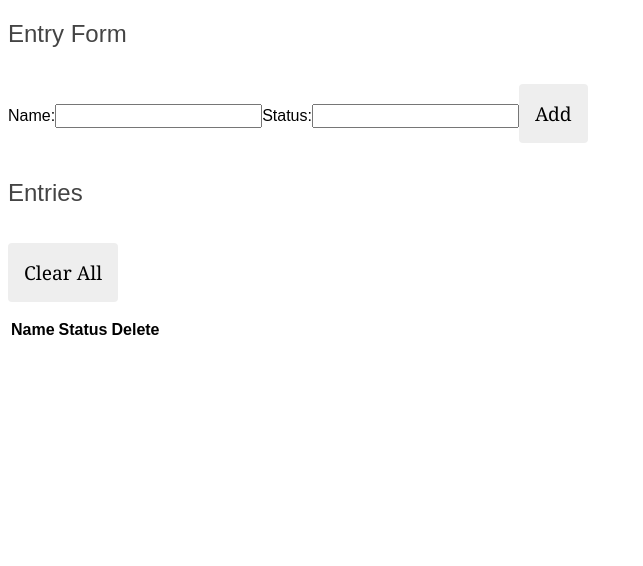
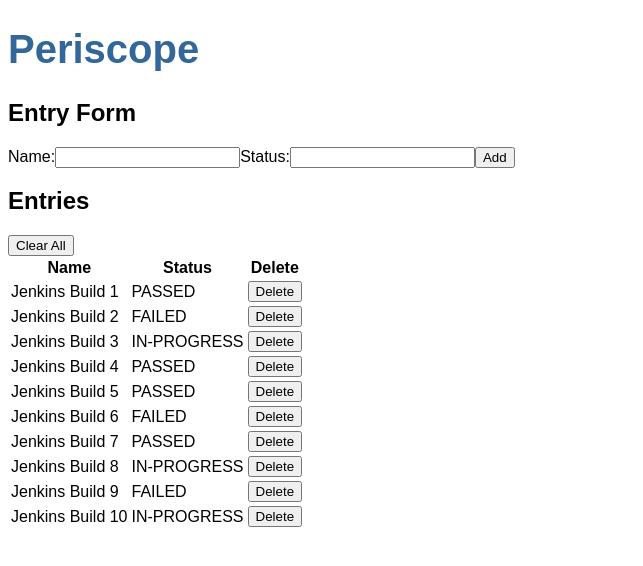
Before and after one commit to akfike/periscope-project, an Angular app: page / in a window 1280 px wide. Shown: the top 566 px of the page, without its empty margins (0-643 px from the left). Built offline with nearby package versions, Linux system fonts and the light colour scheme.

Commit message:
refactor/add component

```diff
--- a/src/app/app.component.html
+++ b/src/app/app.component.html
@@ -1,31 +1,3 @@
-<div>
-  <h2>Entry Form</h2>
-  <form (ngSubmit)="onSubmit()">
-    <label for="name">Name:</label>
-    <input type="text" id="name" [(ngModel)]="newEntry.name" name="name" required>
-    <label for="status">Status:</label>
-    <input type="text" id="status" [(ngModel)]="newEntry.status" name="status" required>
-    <button type="submit">Add</button>
-  </form>
-</div>
+<h1>{{title}}</h1>
 
-<div>
-  <h2>Entries</h2>
-  <button (click)="deleteAll()">Clear All</button>
-  <table>
-    <thead>
-      <tr>
-        <th>Name</th>
-        <th>Status</th>
-        <th>Delete</th>
-      </tr>
-    </thead>
-    <tbody>
-      <tr *ngFor="let entry of entries">
-        <td>{{entry.name}}</td>
-        <td>{{entry.status}}</td>
-        <td><button (click)="delete(entry)">Delete</button></td>
-      </tr>
-    </tbody>
-  </table>
-</div>
+<app-builds></app-builds>
--- a/src/app/app.component.ts
+++ b/src/app/app.component.ts
@@ -21,22 +21,5 @@
   styleUrls: ['./app.component.css']
 })
 export class AppComponent {
-  entries: Entry[] = [];
-  newEntry: Entry = { name: '', status: '' };
-
-  onSubmit(): void {
-    this.entries.push(this.newEntry);
-    this.newEntry = { name: '', status: '' };
-  }
-
-  delete(entry: Entry): void {
-    const index = this.entries.indexOf(entry);
-    if (index >= 0) {
-      this.entries.splice(index, 1);
-    }
-  }
-
-  deleteAll(): void {
-    this.entries = [];
-  }
+  title = "Periscope"
 }
--- a/src/app/app.module.ts
+++ b/src/app/app.module.ts
@@ -3,10 +3,12 @@
 import { FormsModule } from '@angular/forms';
 
 import { AppComponent } from './app.component';
+import { BuildsComponent } from './builds/builds.component';
 
 @NgModule({
   declarations: [
-    AppComponent
+    AppComponent,
+    BuildsComponent
   ],
   imports: [
     BrowserModule,
--- /dev/null
+++ b/src/app/build.ts
@@ -0,0 +1,4 @@
+export interface Build {
+    name: string;
+    status: string;
+}
--- /dev/null
+++ b/src/app/builds/builds.component.html
@@ -0,0 +1,30 @@
+<div>
+    <h2>Entry Form</h2>
+    <form (ngSubmit)="onSubmit()">
+      <label for="name">Name:</label>
+      <input type="text" id="name" [(ngModel)]="newBuild.name" name="name" required>
+      <label for="status">Status:</label>
+      <input type="text" id="status" [(ngModel)]="newBuild.status" name="status" required>
+      <button type="submit">Add</button>
+    </form>
+</div>
+<div>
+    <h2>Entries</h2>
+    <button (click)="deleteAll()">Clear All</button>
+    <table>
+        <thead>
+        <tr>
+            <th>Name</th>
+            <th>Status</th>
+            <th>Delete</th>
+        </tr>
+        </thead>
+        <tbody>
+        <tr *ngFor="let build of builds">
+            <td>{{build.name}}</td>
+            <td>{{build.status}}</td>
+            <td><button (click)="delete(build)">Delete</button></td>
+        </tr>
+        </tbody>
+    </table>
+</div>
--- /dev/null
+++ b/src/app/builds/builds.component.ts
@@ -0,0 +1,29 @@
+import { Component } from '@angular/core';
+import { Build } from '../build';
+import { BUILDS } from '../mock-builds';
+
+@Component({
+  selector: 'app-builds',
+  templateUrl: './builds.component.html',
+  styleUrls: ['./builds.component.css']
+})
+export class BuildsComponent {
+  builds = BUILDS;
+  newBuild: Build = { name: '', status: '' };
+
+  onSubmit(): void {
+    this.builds.push(this.newBuild);
+    this.newBuild = { name: '', status: '' };
+  }
+
+  delete(build: Build): void {
+    const index = this.builds.indexOf(build);
+    if (index >= 0) {
+      this.builds.splice(index, 1);
+    }
+  }
+
+  deleteAll(): void {
+    this.builds = [];
+  }
+}
--- /dev/null
+++ b/src/app/mock-builds.ts
@@ -0,0 +1,14 @@
+import { Build } from "./build";
+
+export const BUILDS: Build[] = [
+    { name: "Jenkins Build 1", status: "PASSED"},
+    { name: "Jenkins Build 2", status: "FAILED"},
+    { name: "Jenkins Build 3", status: "IN-PROGRESS"},
+    { name: "Jenkins Build 4", status: "PASSED"},
+    { name: "Jenkins Build 5", status: "PASSED"},
+    { name: "Jenkins Build 6", status: "FAILED"},
+    { name: "Jenkins Build 7", status: "PASSED"},
+    { name: "Jenkins Build 8", status: "IN-PROGRESS"},
+    { name: "Jenkins Build 9", status: "FAILED"},
+    { name: "Jenkins Build 10", status: "IN-PROGRESS"}
+];
```
Also changed, not shown: src/app/builds/builds.component.css (added), 1 other file (tests, documents, lock files or other folders).
